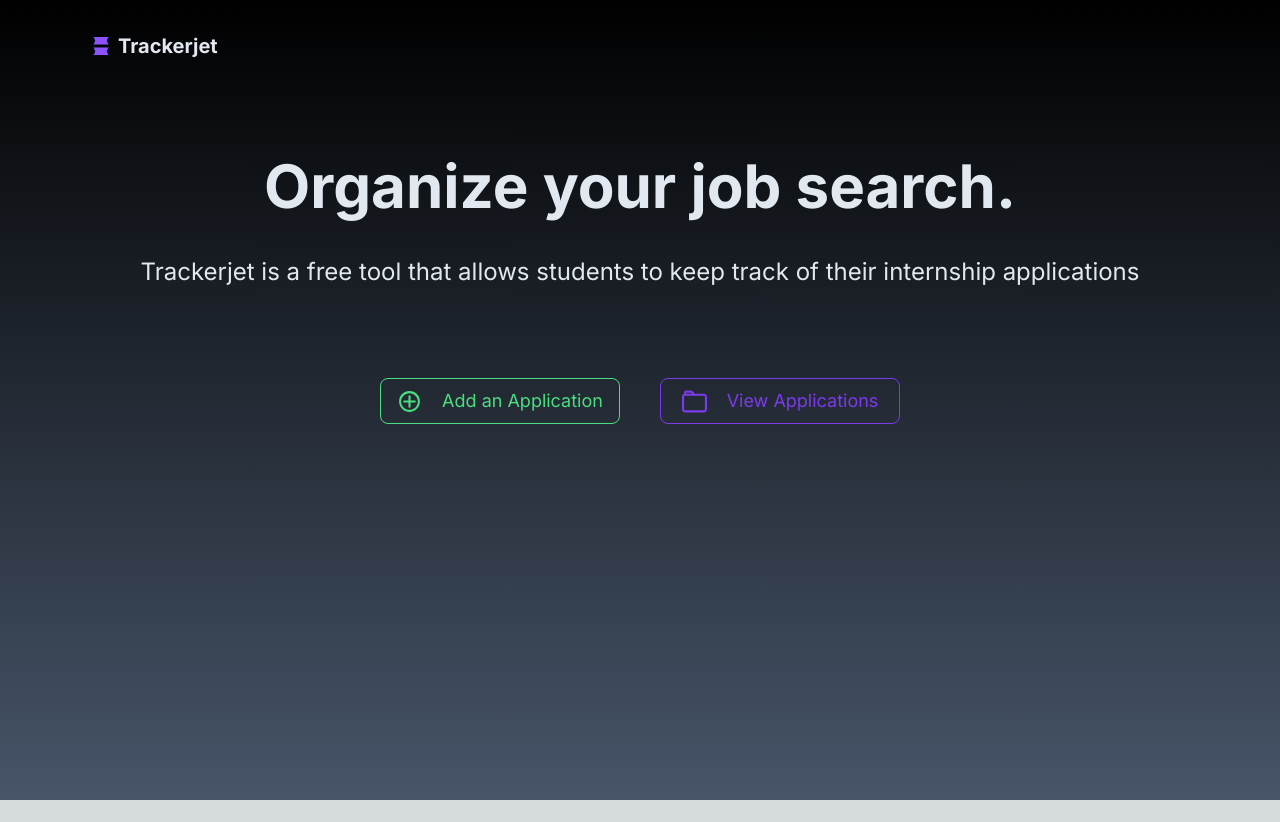
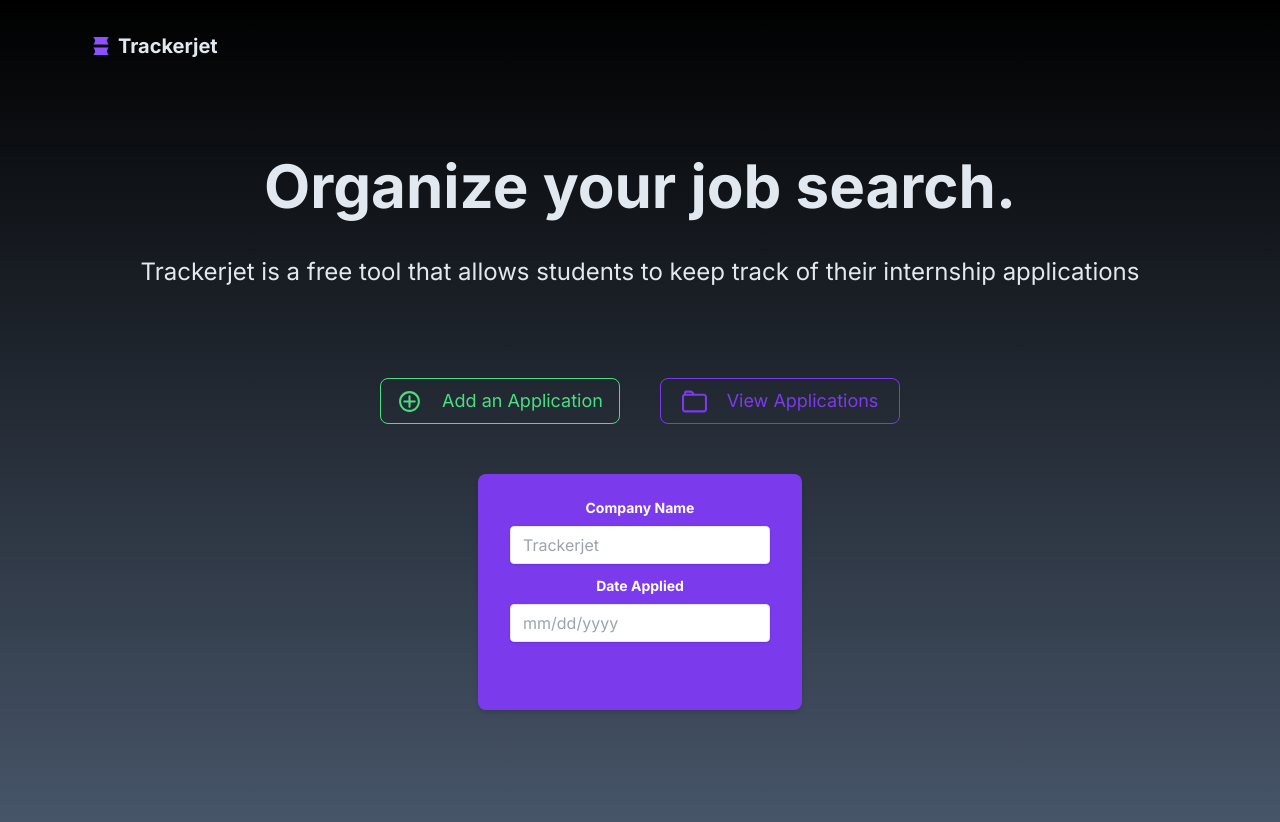
Before and after one commit to DanielLai20/Trackerjet, a Next.js app: page / in a window 1280 px wide. Before the commit the page ends 800 px from the top, so only its background shows below. Built offline with nearby package versions, Linux system fonts and the light colour scheme.

Commit message:
begin working on application form

```diff
--- a/app/page.tsx
+++ b/app/page.tsx
@@ -2,6 +2,7 @@
 
 import { motion } from 'framer-motion';
 import Nav from '@/components/nav';
+import Form from '@/components/form';
 import React from 'react';
 import Image from 'next/image';
 
@@ -31,7 +32,7 @@ export default function Home() {
         </motion.h2>
 
         {/*add and view applications buttons*/}
-        <div className="flex justify-center items-center pt-20">
+        <div className="flex justify-center items-center pt-20 mb-10">
           <motion.button
             className="flex justify-center items-center border border-1 border-green-400 hover:bg-slate-700 p-2 w-60 rounded-lg mr-5"
             initial= {{ opacity : 0}}
@@ -74,7 +75,11 @@ export default function Home() {
             </h1>
           </motion.button>
         </div>
+
+        {/*Application Form*/}
+        <Form></Form>
       </div>
+
 
   )
 }
--- /dev/null
+++ b/components/form.tsx
@@ -0,0 +1,38 @@
+'use client';
+
+import { motion } from 'framer-motion';
+import React from 'react';
+
+const Form = () => {
+  return (
+    <div className="flex bg-transparent justify-center w-128 mt-10">
+        <motion.form
+        className="bg-violet-600 shadow-md rounded-lg px-8 pt-6 pb-8 mb-4">
+            <div className="mb-4">
+                <label className="block text-white text-sm font-bold mb-2" htmlFor="companyName">
+                    Company Name
+                </label>
+                <input
+                    className="shadow appearance-none border rounded w-full py-2 px-3 text-gray-800 mb-3 leading-tight focus:outline-none focus:shadow-outline"
+                    id="companyName"
+                    type="text"
+                    placeholder='Trackerjet'>
+                </input>
+            <div className="mb-6">
+                <label className="block text-white text-sm font-bold mb-2" htmlFor="dateApplied">
+                    Date Applied
+                </label>
+                <input
+                    className="shadow appearance-none border rounded w-full py-2 px-3 text-gray-800 mb-3 leading-tight focus:outline-none focus:shadow-outline"
+                    id="dataApplied"
+                    type="text"
+                    placeholder="mm/dd/yyyy"
+                ></input>
+            </div>
+            </div>
+        </motion.form>
+    </div>
+    );
+};
+
+export default Form;
```
